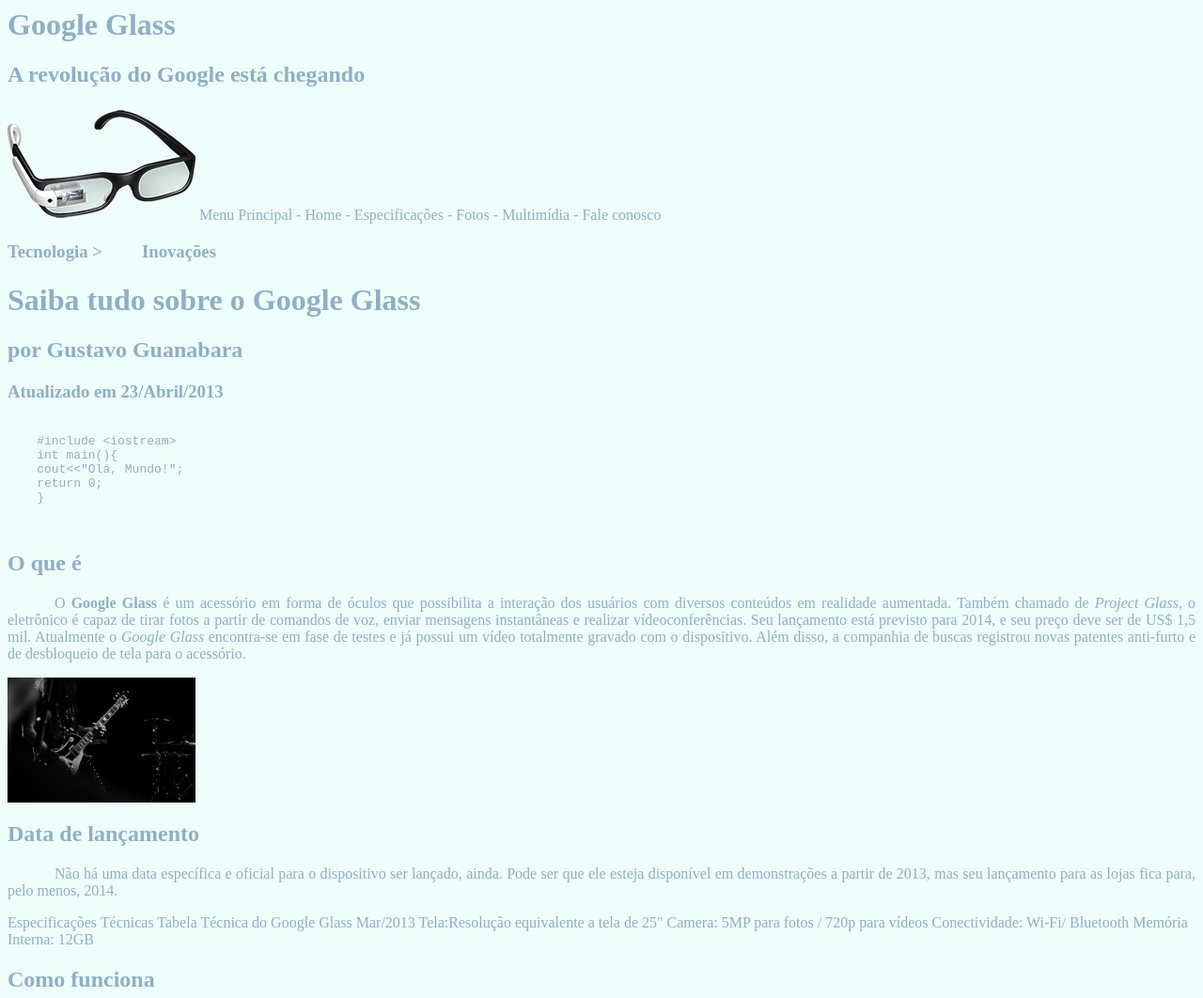
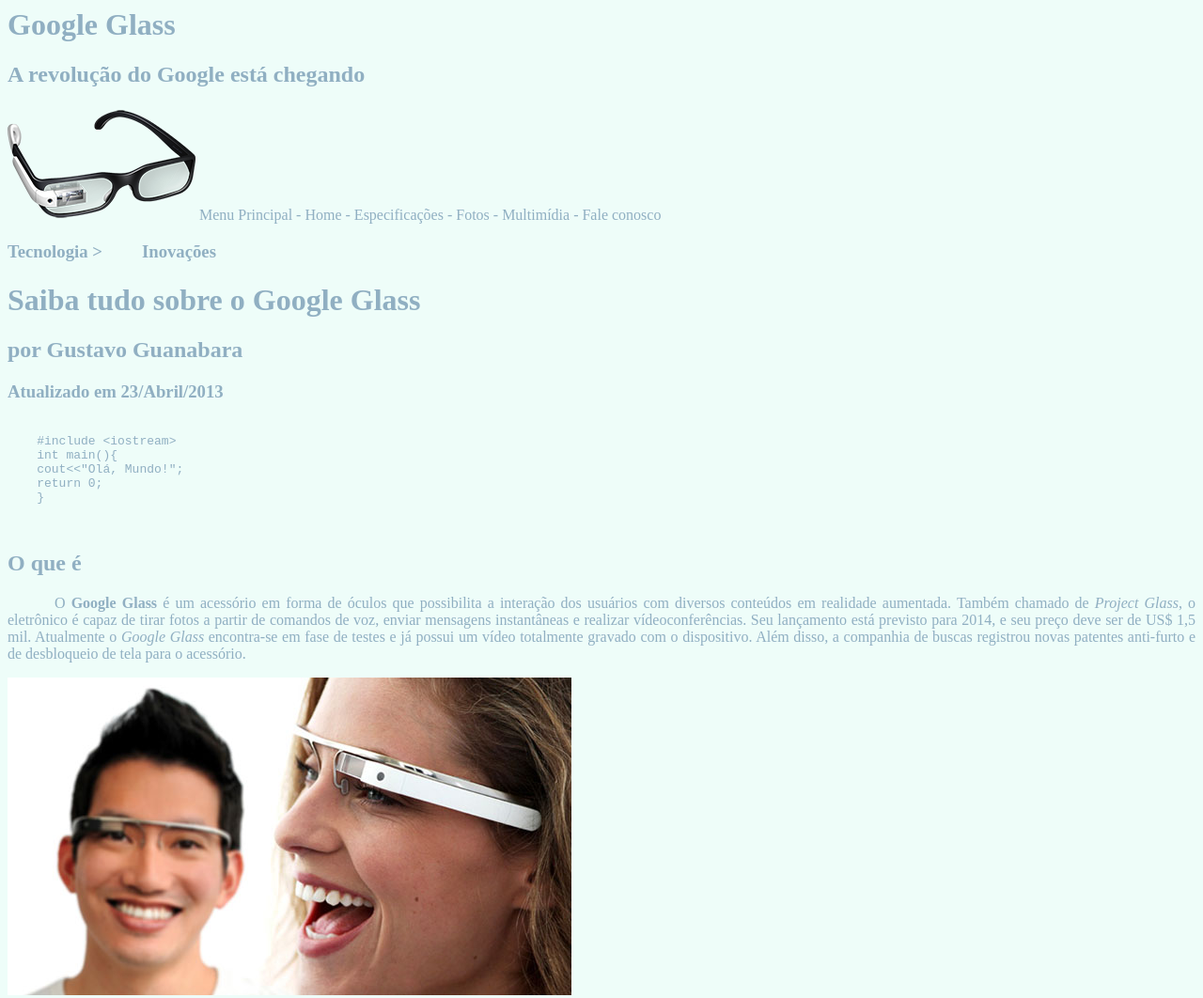
Before and after one commit to DedicadoTech/CV-HTML5, a plain HTML site: page projeto-glass-html5/index.html in a window 1280 px wide. Shown: the top 1062 px of the page at 94% size. Drawn offline with Linux system fonts and the light colour scheme.

Commit message:
initializing "aula 09 Imagens  em HTML5" addicting img: <img src="_imagens/glass-quadro-homem-mulher.jpg"/>

```diff
--- a/projeto-glass-html5/index.html
+++ b/projeto-glass-html5/index.html
@@ -54,7 +54,7 @@
     <h2>O que é</h2>
     <p>O <span style="font-weight:  900">Google Glass</span> é um acessório em forma de óculos que possibilita a interação dos usuários com diversos conteúdos em realidade aumentada. Também chamado de <i>Project Glass</i>, o eletrônico é capaz de tirar fotos a partir de comandos de voz, enviar mensagens instantâneas e realizar vídeo&shy;con&shy;ferên&shy;cias. Seu lançamento está previsto para 2014, e seu preço deve ser de US$ 1,5 mil. Atualmente o <em>Google Glass</em> encontra-se em fase de testes e já possui um vídeo totalmente gravado com o dispositivo. Além disso, a companhia de buscas registrou novas patentes anti-furto e de desbloqueio de tela para o acessório.</p>
 
-<img src="guitaristmenor.jpeg"/>
+<img src="_imagens/glass-quadro-homem-mulher.jpg"/>
 
     <h2>Data de lançamento</h2>
     <p>Não há uma data específica e oficial para o dispositivo ser lançado, ainda. Pode ser que ele esteja disponível em demonstrações a partir de 2013, mas seu lançamento para as lojas fica para, pelo menos, 2014.</p>
```
